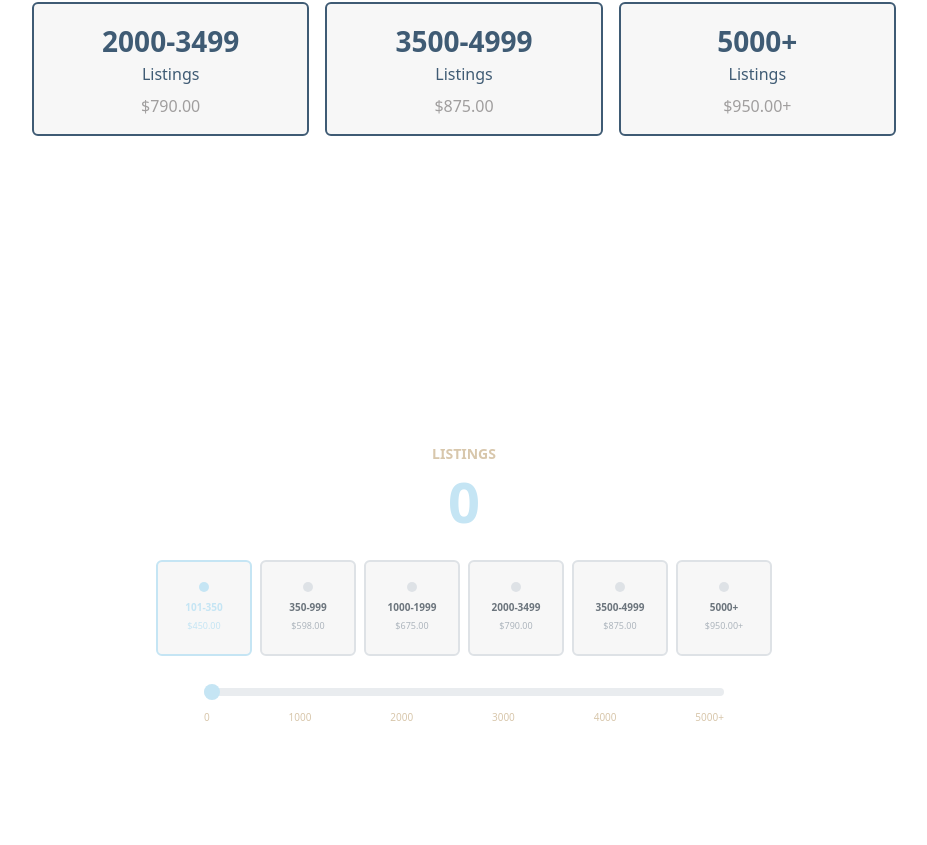
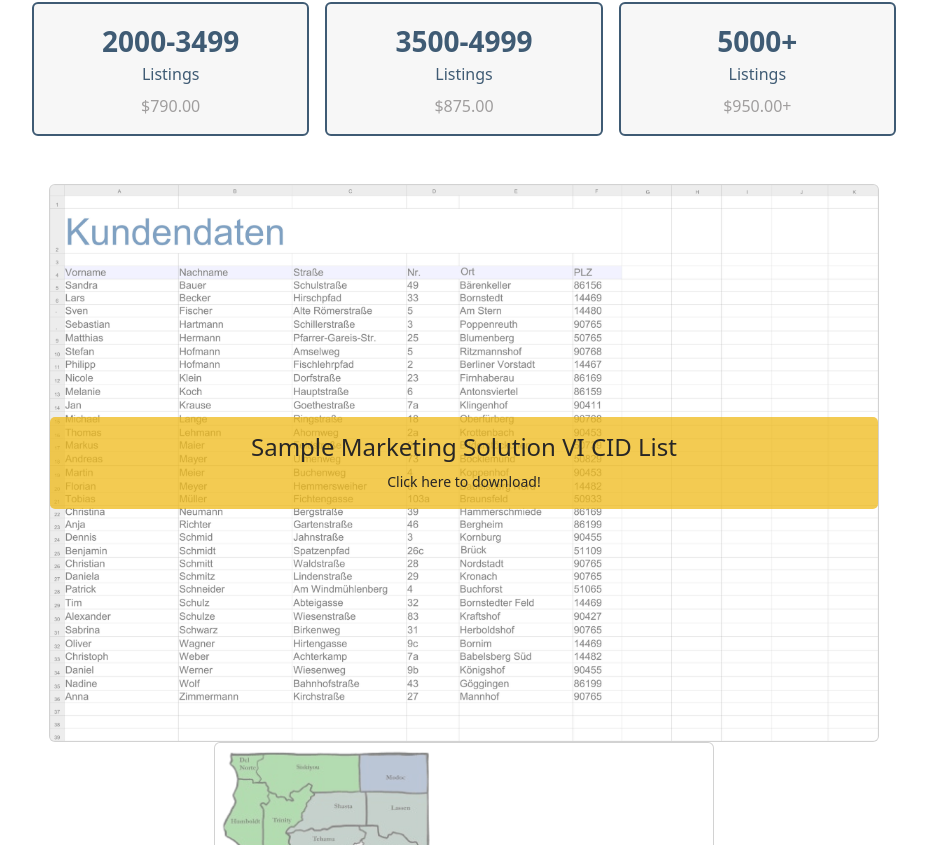
Before and after one commit to AndrewHSenko/MarketingSolutionVI, a React app in the folder frontend/: page / in a window 1280 px wide. Shown: the part 3755-4600 px from the top of the page, without its empty margins (176-1103 px from the left). Built offline with nearby package versions, Linux system fonts and the light colour scheme; the HTML template or start-up script is replaced by a standard one.

Commit message:
Removed brainstorm

```diff
--- a/frontend/src/components/TempScale.jsx
+++ /dev/null
@@ -1,105 +0,0 @@
-import { useState } from "react";
-import { Form } from "react-bootstrap";
-
-const BOXES = [
-  { label: "101-350",   price: "$450.00",  min: 0,    max: 350  },
-  { label: "350-999",   price: "$598.00",  min: 351,  max: 999  },
-  { label: "1000-1999", price: "$675.00",  min: 1000, max: 1999 },
-  { label: "2000-3499", price: "$790.00",  min: 2000, max: 3499 },
-  { label: "3500-4999", price: "$875.00",  min: 3500, max: 4999 },
-  { label: "5000+",     price: "$950.00+", min: 5000, max: 6000 },
-];
-
-function getActiveIndex(value) {
-  return BOXES.findIndex((b) => value >= b.min && value <= b.max);
-}
-
-export default function PriceScale() {
-  const [value, setValue] = useState(0);
-  const activeIndex = getActiveIndex(value);
-
-  return (
-    <div className="min-vh-100 bg-white d-flex flex-column align-items-center justify-content-center gap-4 p-5">
-
-      {/* Title + Number */}
-      <div className="text-center">
-        <div className="text-uppercase text-secondary small fw-semibold mb-1">
-          Listings
-        </div>
-        <div className="display-4 fw-bold" style={{ color: "#c5e5f4" }}>
-          {value}
-        </div>
-      </div>
-
-      {/* Boxes Row */}
-      <div className="d-flex gap-2">
-        {BOXES.map((box, i) => {
-          const isActive = i === activeIndex;
-          return (
-            <div
-              key={box.label}
-              className={`d-flex flex-column align-items-center justify-content-center p-3 rounded ${
-                isActive ? "bg-light" : "bg-light"
-              }`}
-              style={{
-                width: "96px",
-                minHeight: "96px",
-                border: `2px solid ${isActive ? "#c5e5f4" : "#dee2e6"}`,
-              }}
-            >
-              {/* Dot */}
-              <div
-                className="rounded-circle mb-2"
-                style={{
-                  width: "10px",
-                  height: "10px",
-                  backgroundColor: isActive ? "#c5e5f4" : "#dee2e6",
-                }}
-              />
-              {/* Range label */}
-              <div
-                className="fw-semibold text-uppercase text-center"
-                style={{
-                  fontSize: "10px",
-                  color: isActive ? "#c5e5f4" : "#6c757d",
-                }}
-              >
-                {box.label}
-              </div>
-              {/* Price */}
-              <div
-                className="text-center mt-1"
-                style={{
-                  fontSize: "9px",
-                  color: isActive ? "#c5e5f4" : "#adb5bd",
-                }}
-              >
-                {box.price}
-              </div>
-            </div>
-          );
-        })}
-      </div>
-
-      {/* Slider */}
-      <div className="w-100" style={{ maxWidth: "520px" }}>
-        <Form.Range
-          min={0}
-          max={6000}
-          value={value}
-          onChange={(e) => setValue(Number(e.target.value))}
-          className="mb-1"
-        />
-        <div className="d-flex justify-content-between text-secondary" style={{ fontSize: "10px" }}>
-          <span>0</span>
-          <span>1000</span>
-          <span>2000</span>
-          <span>3000</span>
-          <span>4000</span>
-          <span>5000+</span>
-        </div>
-      </div>
-
-    </div>
-  );
-}
--- a/frontend/src/pages/LandingPage.jsx
+++ b/frontend/src/pages/LandingPage.jsx
@@ -15,7 +15,6 @@ const LandingPage = () => {
         <Shoutout title={"How It Works"} desc={"Choose which counties you want. Pay by the amount of listings."}/>
         <CountyMap />
         <PriceScale />
-        <TempScale />
         <Sample />
         <MapSample />
     </>
```
